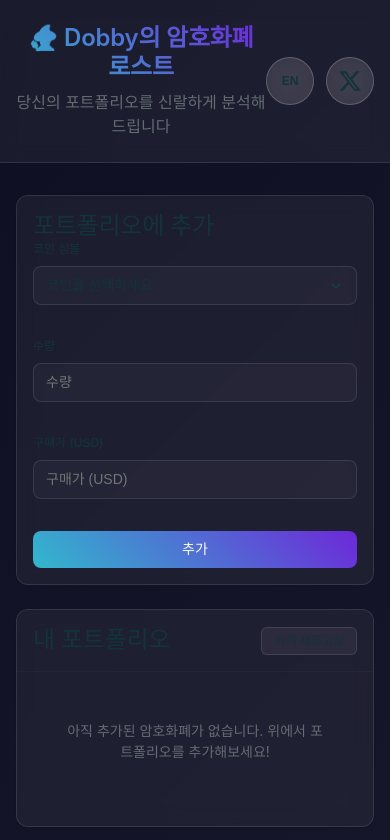
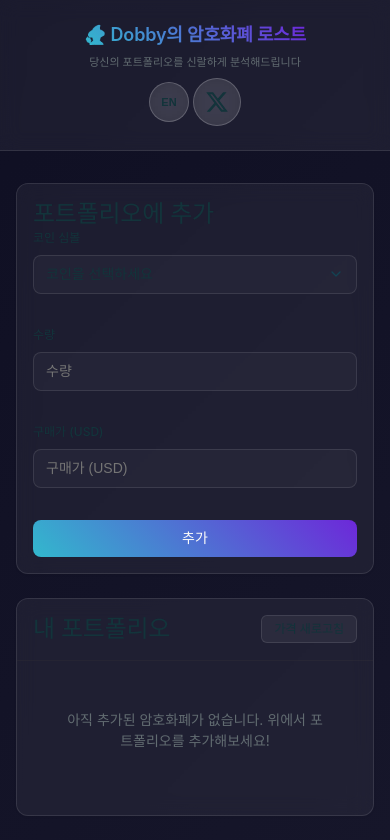
Before and after one commit to SangHyeonKwon/DobbyPortfolio, a website: page index.html in a window 390 px wide. Shown: the top 840 px of the page. Drawn offline with Linux system fonts and the light colour scheme; no server answers; a web font is replaced by a local one.

Commit message:
Improve mobile header and table header UI
- Fix mobile header layout: center alignment, better spacing
- Hide table header on mobile when portfolio has items
- Add responsive design for very small screens (480px)
- Improve text overflow handling with ellipsis
- Better control spacing and sizing for mobile

```diff
--- a/style.css
+++ b/style.css
@@ -1168,11 +1168,46 @@
 
   /* Responsive design */
   @media (max-width: 768px) {
+    /* 모바일 헤더 개선 */
+    .header-content {
+      flex-direction: column !important;
+      text-align: center !important;
+      gap: var(--space-8) !important;
+    }
+
+    .header-left {
+      text-align: center !important;
+    }
+
+    .header-controls {
+      justify-content: center !important;
+      flex-wrap: wrap !important;
+      gap: var(--space-8) !important;
+    }
+
+    .app-title {
+      font-size: var(--font-size-2xl) !important;
+      white-space: nowrap !important;
+      overflow: hidden !important;
+      text-overflow: ellipsis !important;
+    }
+
+    .app-subtitle {
+      font-size: var(--font-size-sm) !important;
+      white-space: nowrap !important;
+      overflow: hidden !important;
+      text-overflow: ellipsis !important;
+    }
+
+    /* 테이블 헤더 숨김 (포트폴리오가 있을 때) */
+    .table-header {
+      display: none !important;
+    }
+
     .form-row {
       grid-template-columns: 1fr;
     }
 
-    .table-header,
     .table-row {
       grid-template-columns: 1fr;
       gap: var(--space-8);
@@ -1193,9 +1228,31 @@
     .metrics-grid {
       grid-template-columns: 1fr;
     }
+  }
+
+  /* 매우 작은 화면 (480px 이하) */
+  @media (max-width: 480px) {
+    .header-controls {
+      gap: var(--space-4) !important;
+    }
+
+    .language-toggle {
+      width: 40px !important;
+      height: 40px !important;
+      font-size: var(--font-size-xs) !important;
+    }
+
+    .twitter-link {
+      padding: var(--space-2) var(--space-3) !important;
+      font-size: var(--font-size-xs) !important;
+    }
 
     .app-title {
-      font-size: var(--font-size-3xl);
+      font-size: var(--font-size-xl) !important;
+    }
+
+    .app-subtitle {
+      font-size: var(--font-size-xs) !important;
     }
   }
 
```
